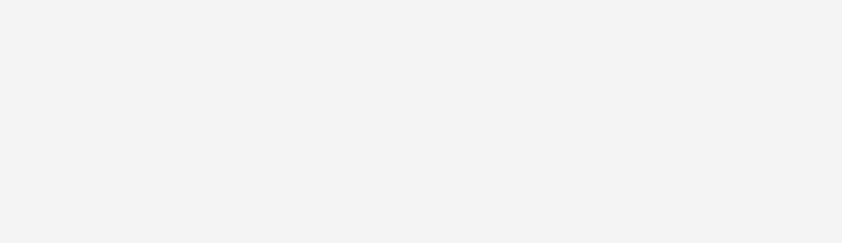
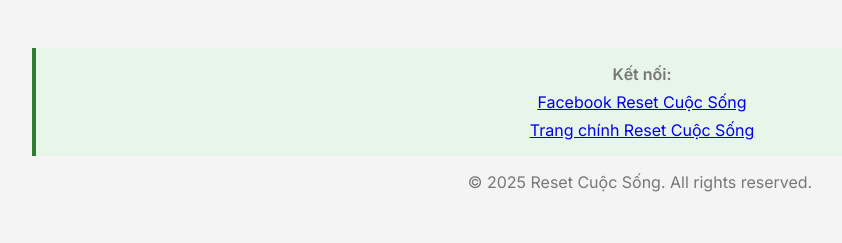
Before and after one commit to DoHoangTan/resetcuocsong, a plain HTML site: page index.html in a window 1280 px wide. Shown: the whole page, without its empty margins (0-842 px from the left). Drawn offline with Linux system fonts and the light colour scheme.

Commit message:
Update index.html

```diff
--- a/index.html
+++ b/index.html
@@ -6,12 +6,12 @@
   <title>21 Ngày Reset Cuộc Sống</title>
   <link href="https://fonts.googleapis.com/css2?family=Inter:wght@400;600&display=swap" rel="stylesheet">
   <!-- Google Analytics -->
-  <script async src="https://www.googletagmanager.com/gtag/js?id=G-5DM7R7TSQ6"></script>
+  <script async src="https://www.googletagmanager.com/gtag/js?id=G-WLX6ZK2JMF"></script>
   <script>
     window.dataLayer = window.dataLayer || [];
     function gtag(){dataLayer.push(arguments);}
     gtag('js', new Date());
-    gtag('config', 'G-5DM7R7TSQ6');
+    gtag('config', 'G-WLX6ZK2JMF');
   </script>
   <style>
     :root {
@@ -107,5 +107,13 @@
 </head>
 <body>
   <!-- Nội dung giữ nguyên -->
+  <footer>
+    <div class="link-block">
+      <strong>Kết nối:</strong>
+      <a href="https://facebook.com/resetcuocsong" target="_blank">Facebook Reset Cuộc Sống</a>
+      <a href="https://dohoangtan.github.io/resetcuocsong/" target="_blank">Trang chính Reset Cuộc Sống</a>
+    </div>
+    <p>&copy; 2025 Reset Cuộc Sống. All rights reserved.</p>
+  </footer>
 </body>
 </html>
```
